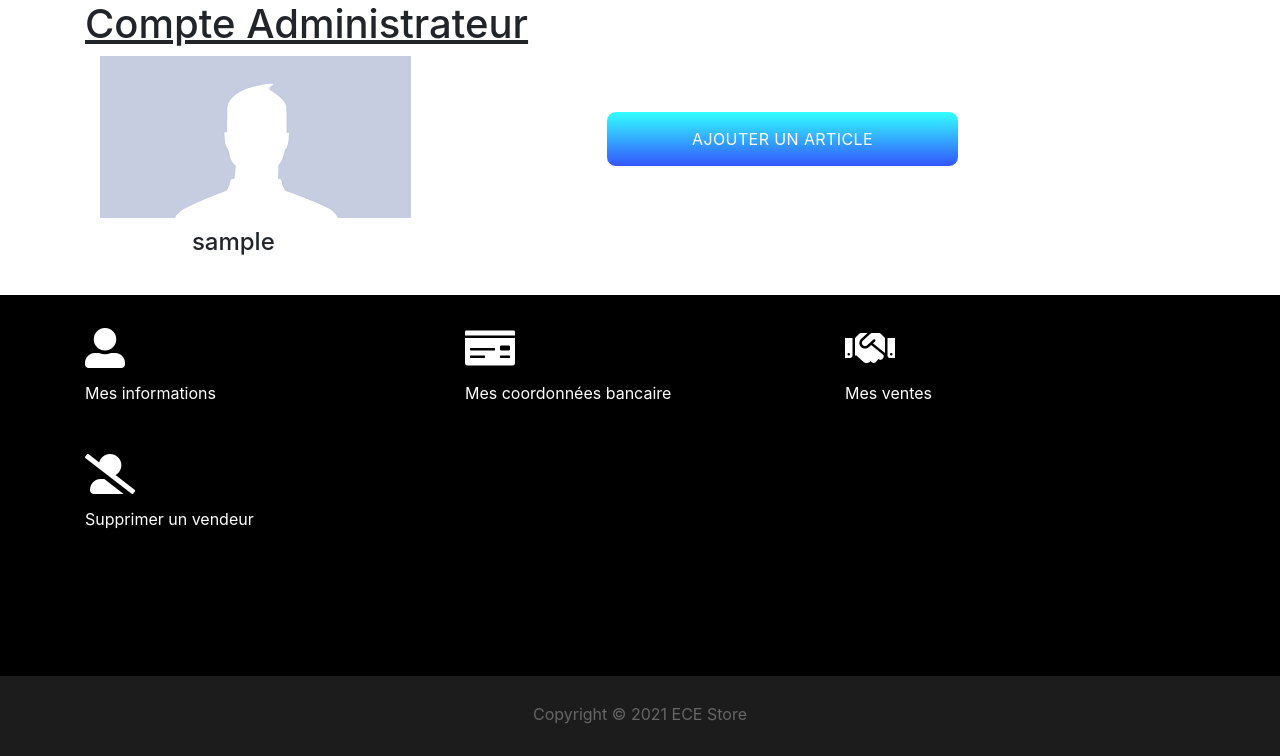
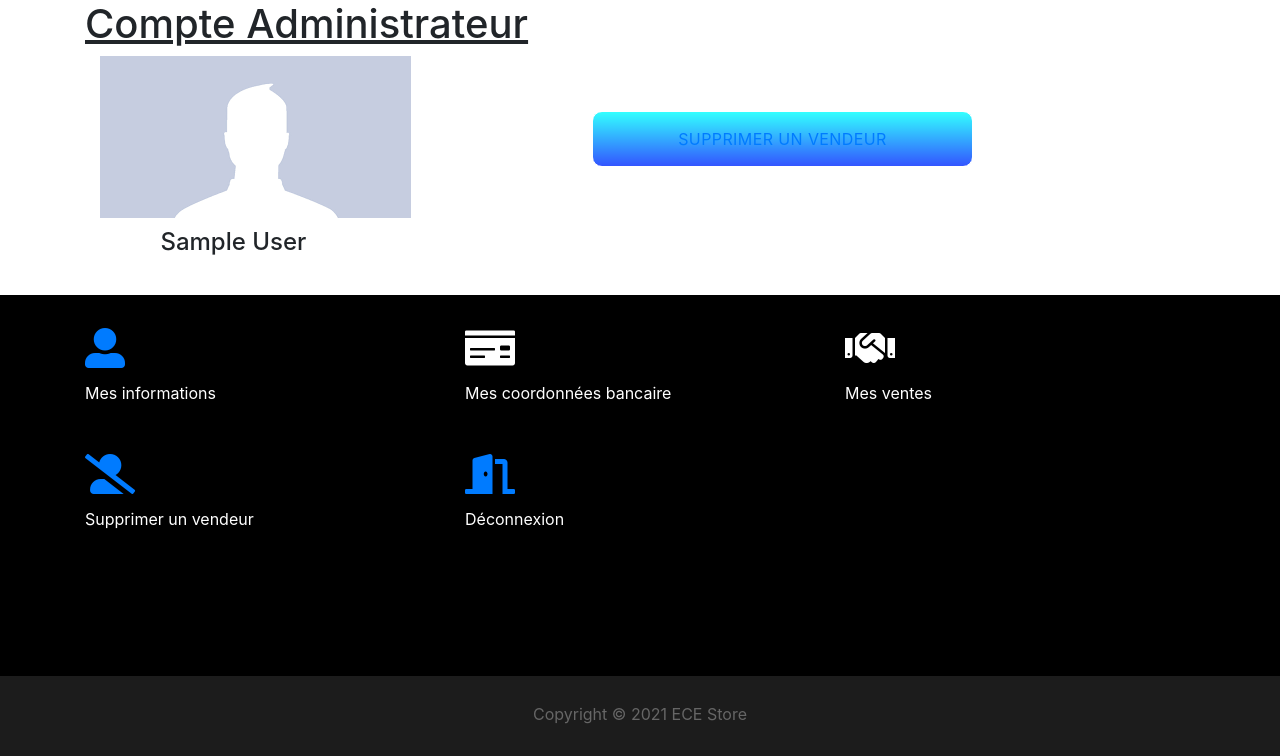
Before and after one commit to kassim0/ECE_Commerce, a PHP site: page /pageadmin.php in a window 1280 px wide. Shown: the part 91-847 px from the top of the page. Run offline with PHP 8.4, Linux system fonts and the light colour scheme; the visitor is signed in with stand-in values (Sample User, id 1).

Commit message:
Update pageadmin.php

```diff
--- a/pageadmin.php
+++ b/pageadmin.php
@@ -51,14 +51,14 @@
  						<div class="row element">
  							<div class="col-lg-8">
  								<img src="./image/pdpdefaut.png" alt="pdp">
- 								<h4><?php echo $_SESSION['pseudo'];  ?></h4>
+ 								<h4><?php echo $_SESSION['prenom'];  ?></h4>
  							</div>
  						</div>
  					</div>
  				</div>
 
  				<div class="col-lg-5 b-form text-center">
- 					<button type="submit" class="ajout" name="ajouter">Ajouter un article</button>
+ 					<button type="submit" class="ajout" name="ajouter"><a href="vendrearticle.php">Supprimer un vendeur</a></button>
  				</div>
  			</div>
  		</div>
@@ -68,7 +68,7 @@
  			<div class="row">
 
  				<div class="col-lg-4">
- 					<h1><i class="fas fa-user-alt icone"></i></h1>
+ 					<h1><a href="infoadmin.php"><i class="fas fa-user-alt icone"></i></a></h1>
  					<p>Mes informations</p>
  				</div>
 
@@ -83,8 +83,12 @@
  				</div>
 
  				<div class="col-lg-4">
- 					<h1><i class="fas fa-user-alt-slash icone"></i></h1>
+ 					<h1><a href="suppvendeur.php"><i class="fas fa-user-alt-slash icone"></i></a></h1>
  					<p>Supprimer un vendeur</p>
+ 				</div>
+ 				<div class="col-lg-4">
+ 					<h1><a href="deconnexion.php"><i class="	fas fa-door-open icone"></i></a></h1>
+ 					<p>Déconnexion</p>
  				</div>
  			</div>
  		</div>
```
